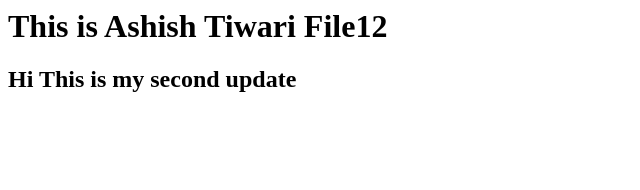
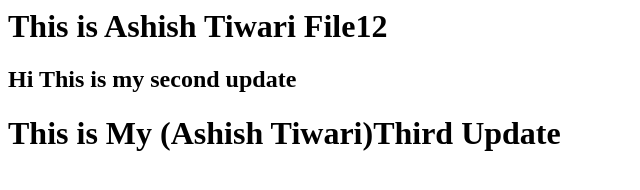
Before and after one commit to ashishtiwari2k11/jenkins_project, a plain HTML site: page index.html in a window 1280 px wide. Shown: the whole page, without its empty margins (0-640 px from the left). Drawn offline with Linux system fonts and the light colour scheme.

Commit message:
Update index.html

```diff
--- a/index.html
+++ b/index.html
@@ -1,2 +1,3 @@
 <h1>This is Ashish Tiwari File12</h2>
 <h2>Hi This is my second update</h2>
+<h1>This is My (Ashish Tiwari)Third Update</h1>
```
